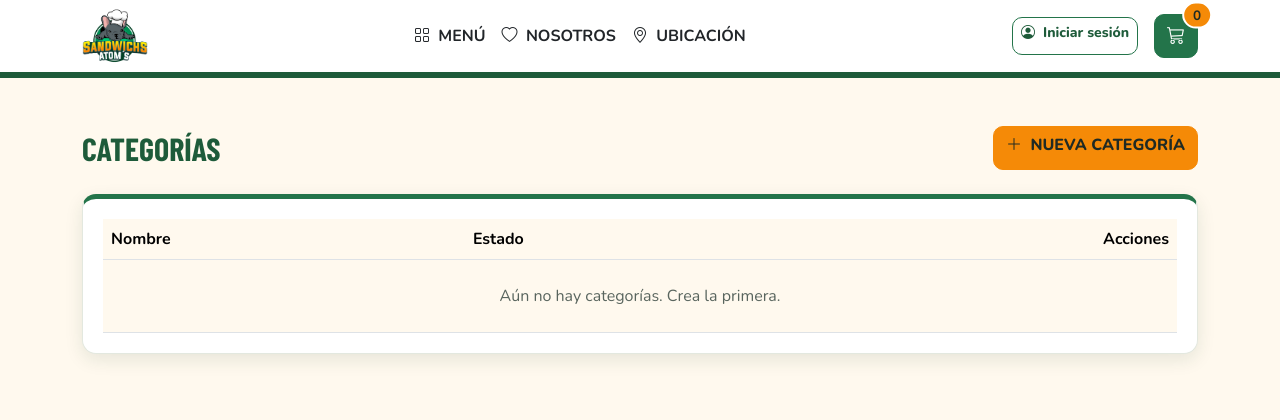
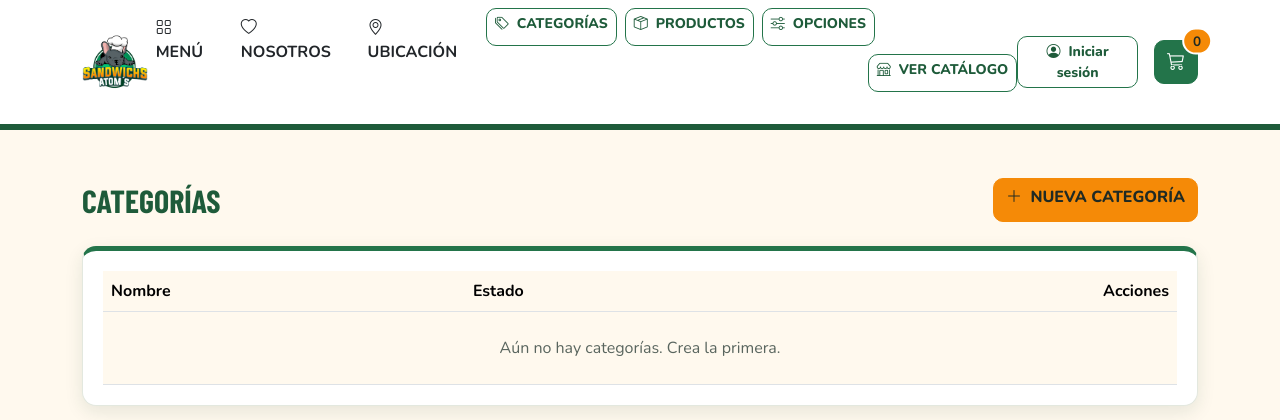
Before and after one commit to Dfvg898/prototipo-Sistema-pedidos-Atoms, a Django app: page /gestion/categorias/ in a window 1280 px wide. Shown: the top 420 px of the page. Run offline with Django 5.2, Linux system fonts and the light colour scheme; data that the repository does not hold is empty; some web fonts are replaced.

Commit message:
fix:agrega rutas a navbar de gestion privado

```diff
--- a/catalogo/templates/catalogo/base.html
+++ b/catalogo/templates/catalogo/base.html
@@ -31,7 +31,7 @@
     <nav class="navbar navbar-expand-lg navbar-atoms sticky-top">
         <div class="container">
 
-            <a class="marca" href="/catalogo/" aria-label="Sandwichs Atom's, ir al inicio">
+            <a class="marca" href="{% url 'base' %}" aria-label="Sandwichs Atom's, ir al inicio">
                 <img src="{% static 'catalogo/img/atom.png' %}" alt="Sandwichs Atom's Logo">
             </a>
 
@@ -48,6 +48,21 @@
                     {# cada integrante agrega aquí el enlace público de su app #}
                     {% block nav_publico %}
                     {% endblock %}
+
+                    <!-- Enlaces privados Gestion -->
+                    <nav class="d-flex flex-wrap gap-2 mb-4" aria-label="Gestión del catálogo">
+                        <a href="{% url 'categorias' %}"
+                        class="btn btn-sm {% if activo == 'categorias' %}btn-primary{% else %}btn-outline-secondary{% endif %}">
+                            <i class="bi bi-tags me-1"></i> Categorías</a>
+                        <a href="{% url 'productos' %}"
+                        class="btn btn-sm {% if activo == 'productos' %}btn-primary{% else %}btn-outline-secondary{% endif %}">
+                            <i class="bi bi-box-seam me-1"></i> Productos</a>
+                        <a href=""
+                        class="btn btn-sm {% if activo == 'opciones' %}btn-primary{% else %}btn-outline-secondary{% endif %}">
+                            <i class="bi bi-sliders me-1"></i> Opciones</a>
+                        <a href="" class="btn btn-sm btn-outline-secondary ms-auto">
+                            <i class="bi bi-shop me-1"></i> Ver catálogo</a>
+                    </nav>
                 </ul>
 
                 <div class="d-flex align-items-center gap-2 mt-3 mt-lg-0">
```
